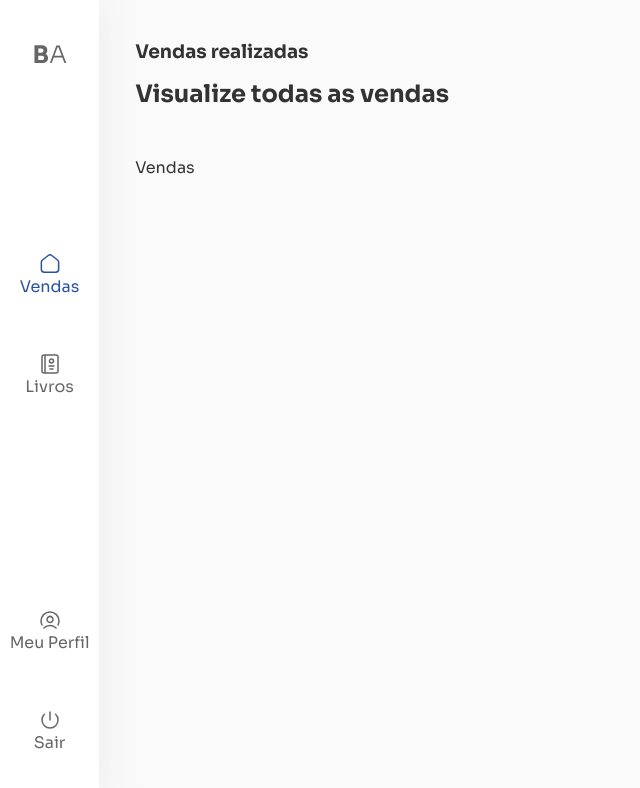
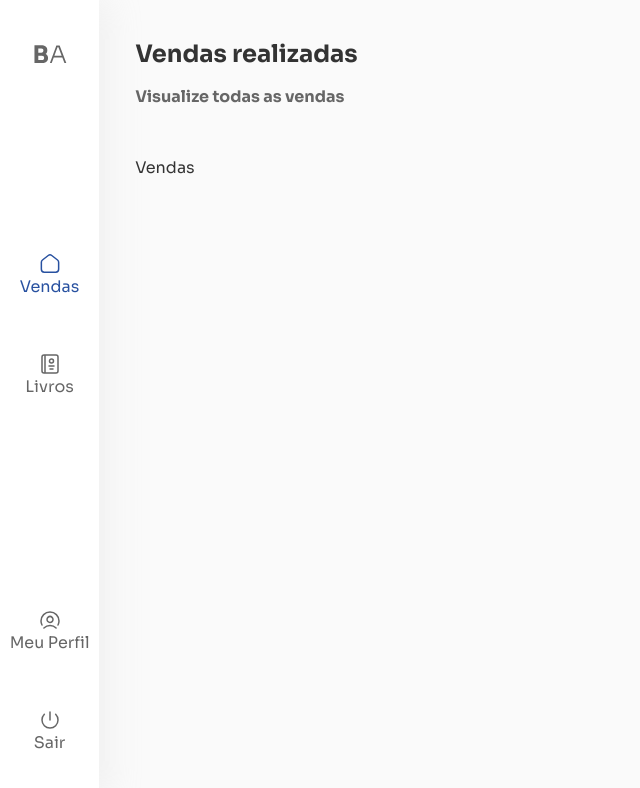
Before and after one commit to lucavini/BOOK_APP, a React (Vite) app: page / in a window 1280 px wide. Shown: the top 788 px of the page, without its empty margins (0-640 px from the left). Built offline with nearby package versions, Linux system fonts and the light colour scheme.

Commit message:
feat(Atoms): title and subtitle atoms

```diff
--- /dev/null
+++ b/src/App/components/atomic/atoms/Subtitle/index.tsx
@@ -0,0 +1,12 @@
+import React from 'react';
+import { H2 } from './styles';
+
+type IProps = {
+  children: React.ReactNode;
+};
+
+function Title({ children }: IProps) {
+  return <H2>{children}</H2>;
+}
+
+export default Title;
--- /dev/null
+++ b/src/App/components/atomic/atoms/Subtitle/styles.ts
@@ -0,0 +1,8 @@
+import styled from 'styled-components';
+
+export const H2 = styled('h2')`
+  font-weight: 700;
+  font-size: 16px;
+  line-height: 150%;
+  color: ${({ theme }) => theme.gray.main};
+`;
--- /dev/null
+++ b/src/App/components/atomic/atoms/Title/index.tsx
@@ -0,0 +1,12 @@
+import React from 'react';
+import { H1 } from './styles';
+
+type IProps = {
+  children: React.ReactNode;
+};
+
+function Title({ children }: IProps) {
+  return <H1>{children}</H1>;
+}
+
+export default Title;
--- /dev/null
+++ b/src/App/components/atomic/atoms/Title/styles.ts
@@ -0,0 +1,8 @@
+import styled from 'styled-components';
+
+export const H1 = styled('h1')`
+  font-weight: 700;
+  font-size: 24px;
+  line-height: 120%;
+  color: ${({ theme }) => theme.gray.dark};
+`;
--- a/src/App/components/template/index.tsx
+++ b/src/App/components/template/index.tsx
@@ -1,5 +1,7 @@
 import React from 'react';
 
+import Title from '@Atoms/Title';
+import SubTitle from '@Atoms/Subtitle';
 import LateralMenu from './LateralMenu';
 
 import { Container, Section, Header, Content } from './styles';
@@ -17,8 +19,8 @@ function Template({ children, title, subtitle }: IProps) {
       <Container>
         <Section>
           <Header>
-            <h1>{title}</h1>
-            <h2>{subtitle}</h2>
+            <Title>{title}</Title>
+            <SubTitle>{subtitle}</SubTitle>
           </Header>
 
           <Content>{children}</Content>
```
